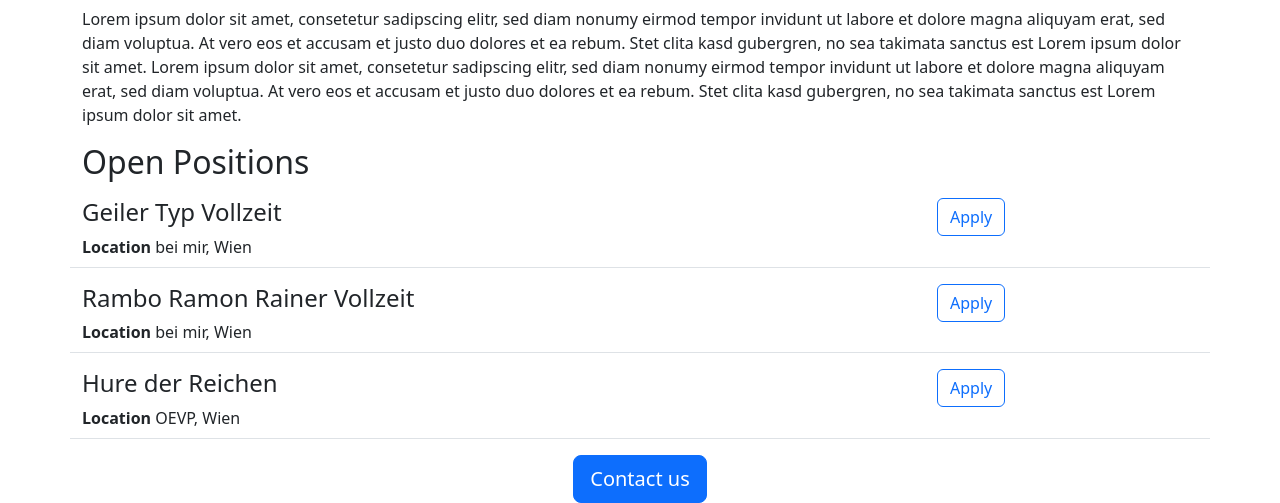
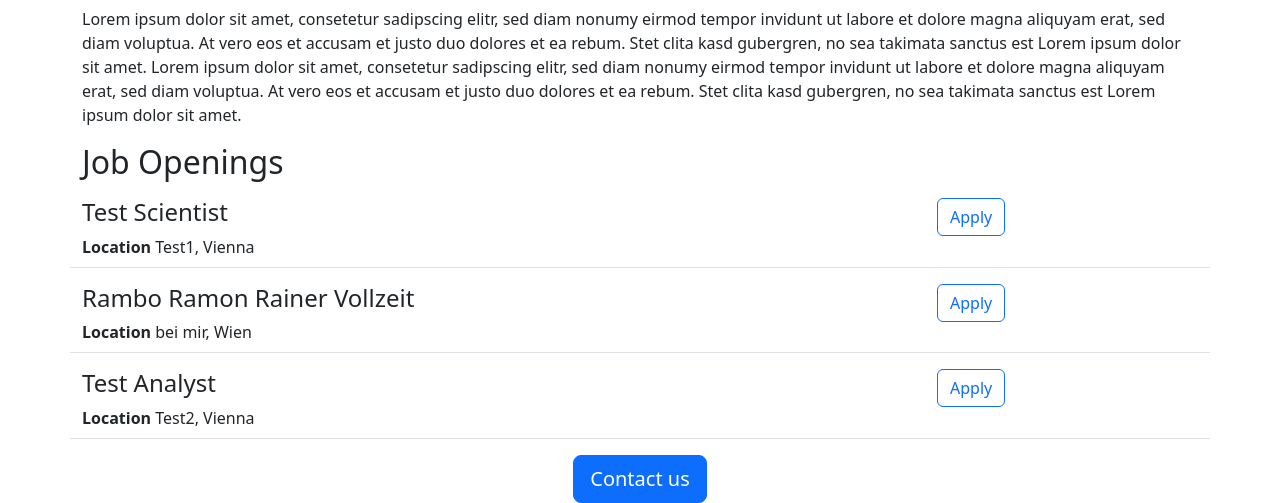
Before and after one commit to sejoeder/flask_mysql_tutorial, a Flask app: page / in a window 1280 px wide. Shown: the part 455-958 px from the top of the page. Run offline with Flask 2, Linux system fonts and the light colour scheme.

Commit message:
made some changes

```diff
--- a/app.py
+++ b/app.py
@@ -5,8 +5,8 @@ app = Flask(__name__)
 JOBS = [
   {
     'id': 1,
-    'title': 'Geiler Typ Vollzeit',
-    'location': 'bei mir, Wien',
+    'title': 'Test Scientist',
+    'location': 'Test1, Vienna',
   },
   {
     'id': 2,
@@ -15,8 +15,8 @@ JOBS = [
   },
   {
     'id': 3,
-    'title': 'Hure der Reichen',
-    'location': 'OEVP, Wien',
+    'title': 'Test Analyst',
+    'location': 'Test2, Vienna',
   }
 ]
 
--- a/templates/home.html
+++ b/templates/home.html
@@ -22,7 +22,7 @@
       <p>
         Lorem ipsum dolor sit amet, consetetur sadipscing elitr, sed diam nonumy eirmod tempor invidunt ut labore et dolore magna aliquyam erat, sed diam voluptua. At vero eos et accusam et justo duo dolores et ea rebum. Stet clita kasd gubergren, no sea takimata sanctus est Lorem ipsum dolor sit amet. Lorem ipsum dolor sit amet, consetetur sadipscing elitr, sed diam nonumy eirmod tempor invidunt ut labore et dolore magna aliquyam erat, sed diam voluptua. At vero eos et accusam et justo duo dolores et ea rebum. Stet clita kasd gubergren, no sea takimata sanctus est Lorem ipsum dolor sit amet.
       </p>
-      <h2>Open Positions</h2>
+      <h2>Job Openings</h2>
       <p>
         {% for job in jobs %}
           {% include 'jobitem.html' %}
```
